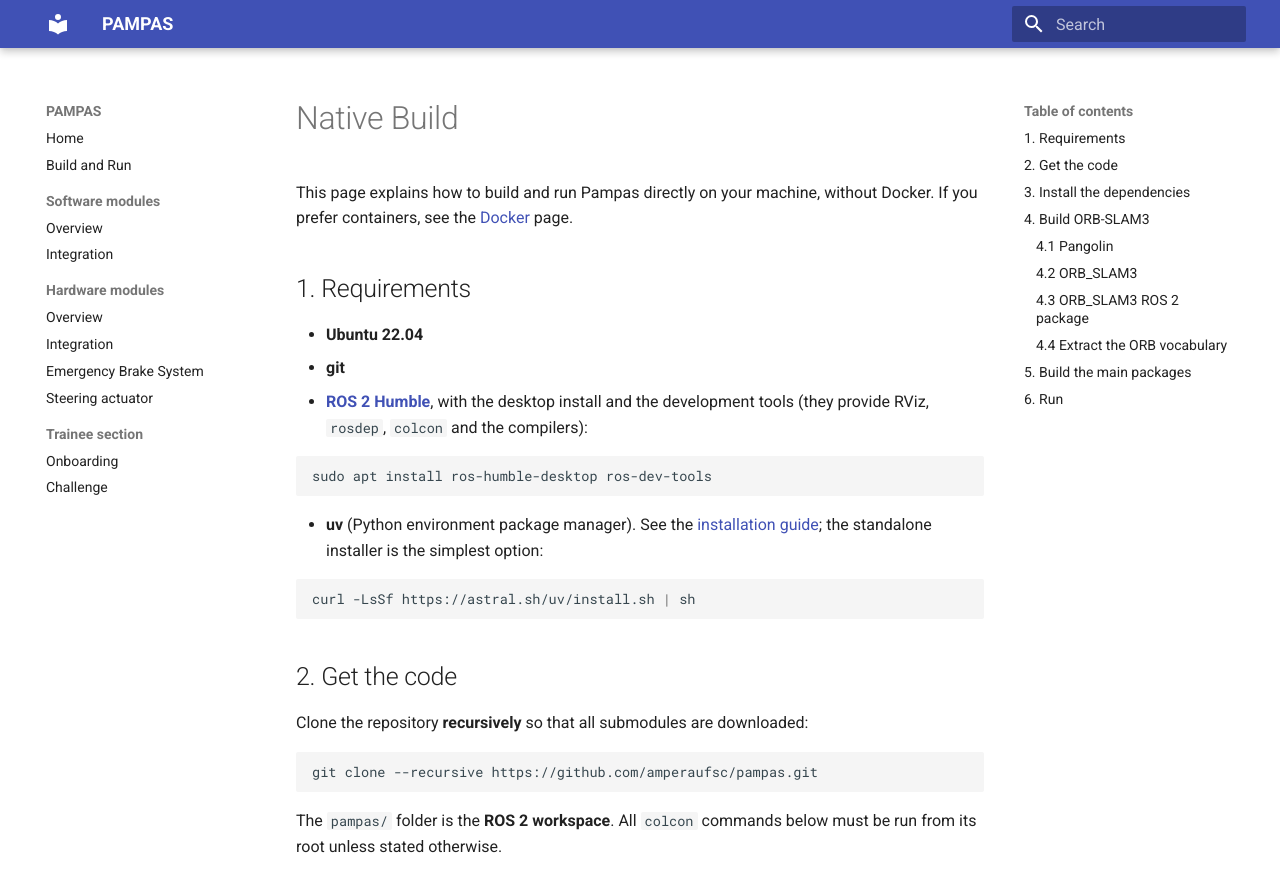
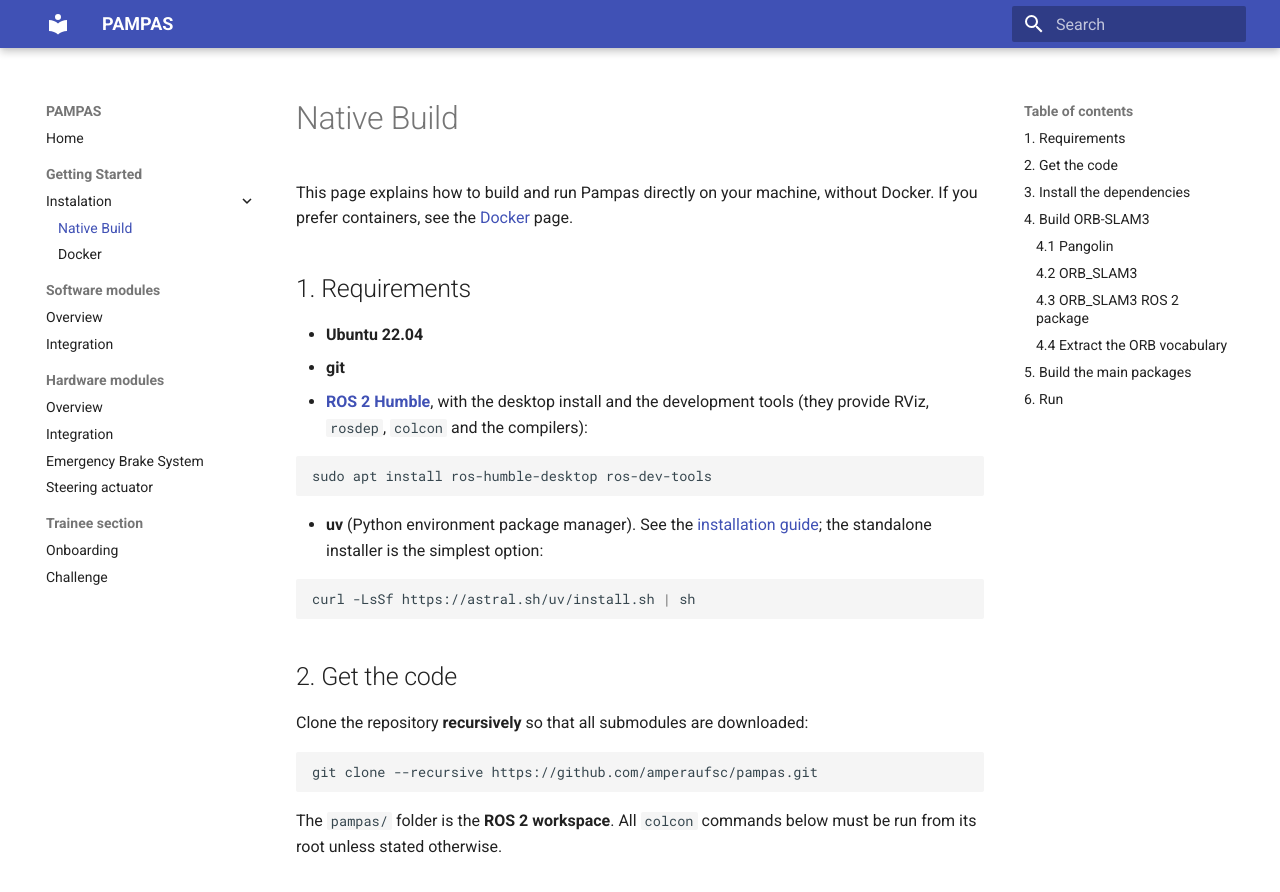
Before and after one commit to amperaufsc/pampas, an MkDocs documentation site: the page built from docs/getting-started/instalation/native-build.md, in a window 1280 px wide and 900 px high. Shown: the top 892 px of the window. Built offline with MkDocs 1.6.1 and Material for MkDocs 9.7.7, drawn with Linux system fonts in a browser that asks for light colours; the version menu is left out.

Commit message:
chore: rename Build and Run > Getting Started, add docker.md and native-build.md to instalation secction

```diff
--- a/mkdocs.yml
+++ b/mkdocs.yml
@@ -1,7 +1,10 @@
 site_name: PAMPAS
 nav:
-  - Home: index.md
-  - Build and Run: build-and-run.md
+  - Home: index.mds
+  - Getting Started:
+      - Instalation:
+          - Native Build: getting-started/instalation/native-build.md
+          - Docker: getting-started/instalation/docker.md
   - Software modules:
       - Overview: software-overview.md
       - Integration: software/integration.md
```
Also changed, not shown: docs/getting-started/instalation/docker.md (added, +1 -0 lines).
